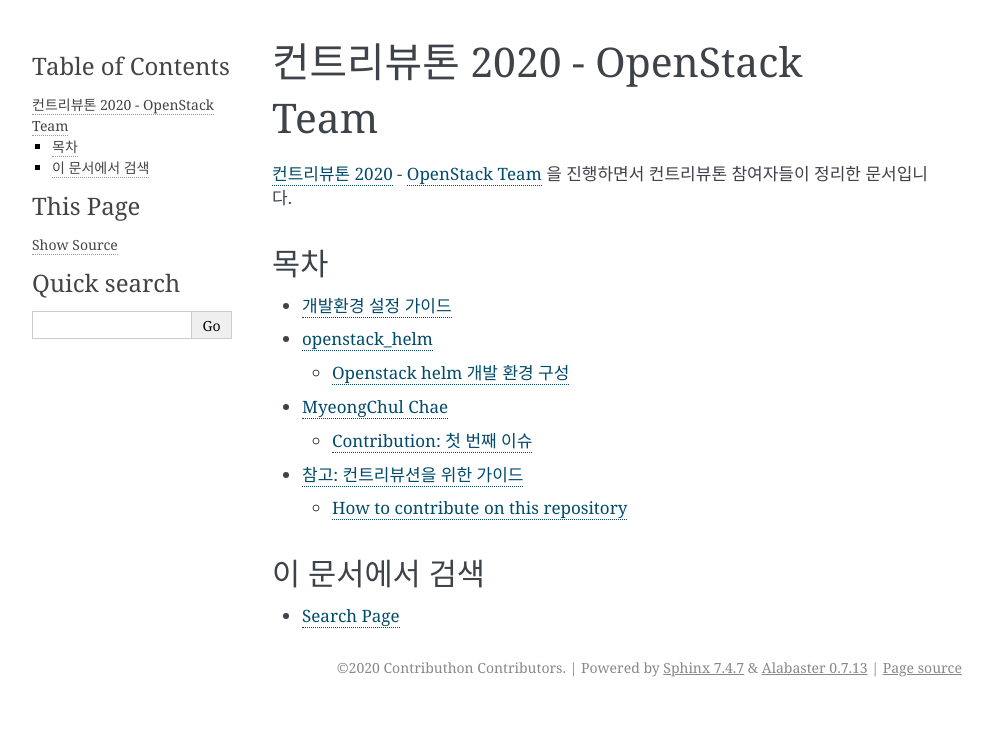
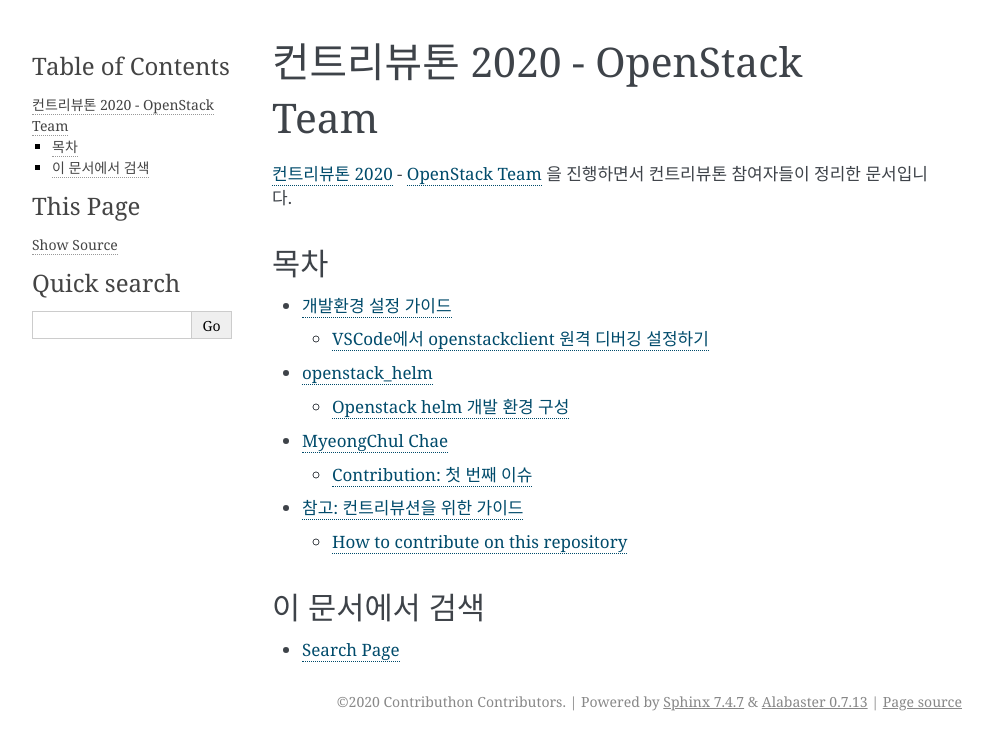
Before and after one commit to openstack-kr/contributhon-2020, a Sphinx documentation site: the page built from doc/source/index.rst, in a window 1280 px wide. Shown: the top 750 px of the page, without its empty margins (148-1141 px from the left). Built offline with Sphinx 7.4.7, drawn with Linux system fonts in a browser that asks for light colours; the version number could not be read and is left out; some of the changed lines change nothing that is shown.

Commit message:
vscode 디버깅 방법 rst파일로 변경

````diff
--- a/doc/source/development_setup_guide/index.rst
+++ b/doc/source/development_setup_guide/index.rst
@@ -6,3 +6,5 @@
 
 .. toctree::
    :maxdepth: 1
+
+   vscode-setting.rst
--- a/Remote Debugging VSCode.md
+++ b/doc/source/development_setup_guide/vscode-setting.rst
@@ -1,58 +1,65 @@
-# Remote Debugging with VSCode for OpenStackClient
+================================================
+VSCode에서 openstackclient 원격 디버깅 설정하기
+================================================
 
-VSCode에서 openstackclient 원격 디버깅 설정하기
-
-## 로컬 설정
+로컬 설정
+----------
 
 1. VSCode에서 Remote Development 부가기능을 설치한다.
 
-   <img width="1099" alt="원격 서버 부가기능" src="https://user-images.githubusercontent.com/9061758/89763897-66544a00-db2e-11ea-9b08-b56001b8a63e.png">
+   .. image:: images/install-remote-development.png
+
 
 2. VSCode 좌측 하단에 있는 초록색 버튼을 클릭한 후 Remote-SSH: Connet to Host...를 클릭한다.
 
-   <img width="217" alt="원격 연결 버튼" src="https://user-images.githubusercontent.com/9061758/89763899-66ece080-db2e-11ea-8d9d-1d70fbe93874.png">
+   .. image:: images/remote-select-button.png
 
-   <img width="856" alt="서버연결 선택지" src="https://user-images.githubusercontent.com/9061758/89763892-65231d00-db2e-11ea-8e00-1267f0d2d3d3.png">
+   .. image:: images/server-connect-list.png
 
 3. 이후 ssh 연결 명령어를 통해 서버에 접속한다.
 
-   <img width="734" alt="서버 ip 입력" src="https://user-images.githubusercontent.com/9061758/89763890-648a8680-db2e-11ea-96ec-b9f0dd9900f2.png">
+   .. image:: images/server-ip.png
 
-   이때 서버는 <u>root 계정</u>으로 접속해야한다.
+   이때 서버는 **root 계정** 으로 접속해야한다.
 
-   `ssh -i <pem 파일 경로> root@서버주소`
+   .. code::
 
-## 원격지 설정
+      ssh -i <pem 파일 경로> root@서버주소
+
+원격지 설정
+------------
 
 1. 정상적으로 원격지에 접속이 되었다면 서버에 Python 부가기능을 설치해야한다
 
-   <img width="801" alt="원격지 파이썬 부가기능 설치" src="https://user-images.githubusercontent.com/9061758/89764877-373ed800-db30-11ea-9812-64441373691c.png">
+   .. image:: images/remote-python-plugin.png
 
 2. 원격지에서 작업을 진행할 OpenStackClient 경로를 선택해 열어준다.
 
-   <img width="1015" alt="파일 오픈" src="https://user-images.githubusercontent.com/9061758/89763903-681e0d80-db2e-11ea-8e44-8f2420b5da10.png">
+   .. image:: images/fileopen.png
 
 3. vscode에서 디버깅을 하기위해서는 디버깅 설정파일인 .vscode/launch.json 파일을 생성해야한다.
 
-   - .vscode/launch.json파일을 생성하는 방법에는 그림처럼 create a lauch.json file 버튼을 클릭후 launch.json 파일을 만드는 방법과
-      <img width="218" alt="디버깅" src="https://user-images.githubusercontent.com/9061758/89765206-d532a280-db30-11ea-8ef4-dddf0b407c71.png">
+   -  .vscode/launch.json파일을 생성하는 방법에는 그림처럼 create a lauch.json file 버튼을 클릭후 launch.json 파일을 만드는 방법과
+
+      .. image:: images/debugging.png
 
    - 직접 .vscode 폴더 생성 후 launch.json 파일을 생성하는 방법이 있다.
 
-      <img width="171" alt="vscode" src="https://user-images.githubusercontent.com/9061758/89768143-30b35f00-db36-11ea-9d51-b98ba11ebc4e.png">
+      .. image:: images/vscode.png
+
 
 
 
 4. launch.json파일의 설정 값을 다음 이미지와 같이 바꿔준다
 
-   <img width="885" alt="설정값" src="https://user-images.githubusercontent.com/9061758/89763894-65bbb380-db2e-11ea-980d-4f953592d3c9.png">
-
+   .. image:: images/setting.png
 
 
    `.vscode/launch.json`
 
-   ```json
-   {
+   .. code::
+
+      {
        "version": "0.2.0",
        "configurations": [
            {
@@ -82,36 +89,39 @@
                "gevent": true,
                "redirectOutput": true
            }
-       ]
-   }
+         ]
+      }
 
-   {
-       "python.pythonPath": "/usr/bin/python3"
-   }
-   ```
+      {
+         "python.pythonPath": "/usr/bin/python3"
+      }
+
 
 5. 이후 브레이크 포인트를 찍고 f5를 눌러 디버깅을 실행해 보면 정상적으로 디버깅이 되는것을 확인할 수 있다.
 
-    <img width="1554" alt="디버깅 완료" src="https://user-images.githubusercontent.com/9061758/89763869-5f2d3c00-db2e-11ea-8829-21b1242d4336.png">
+   .. image:: images/check-debug.png
 
 
 
 
 
-## 참고자료
+
+참고자료
+=========
 
 https://joonghyunlee.github.io/remote-debugging-cinder-1
 
 https://www.notion.so/Remote-Debugging-with-PyCharm-for-OpenStack-ceb3c9a708a5437d84df8ba6edd8143c
 
 
-## 추가
+추가
+=====
 
 * root 사용자로 ssh 로그인 진행하기
 
-  ``` shell
-  $ sudo su
-  root@:~# vim ~/.ssh/authorized_keys
+  .. code::
+
+   $ sudo su
+   root@:~# vim ~/.ssh/authorized_keys
 
   ssh-rsa 앞 까지 주석을 지워주면 됨
-  ```
````
Also changed, not shown: doc/source/development_setup_guide/images/check-debug.png (added), doc/source/development_setup_guide/images/debugging.png (added), doc/source/development_setup_guide/images/fileopen.png (added), doc/source/development_setup_guide/images/install-remote-development.png (added), doc/source/development_setup_guide/images/remote-python-plugin.png (added), doc/source/development_setup_guide/images/remote-select-button.png (added), doc/source/development_setup_guide/images/server-connect-list.png (added), doc/source/development_setup_guide/images/server-ip.png (added), doc/source/development_setup_guide/images/setting.png (added), doc/source/development_setup_guide/images/vscode.png (added).
